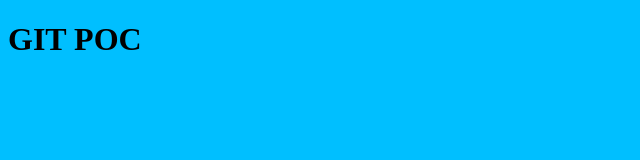
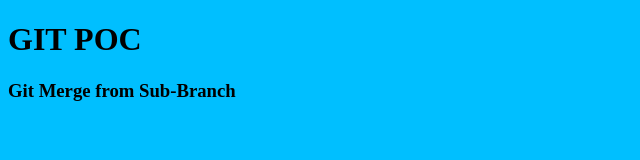
Before and after one commit to VineetArora10/Git-POC, a plain HTML site: page index.html in a window 1280 px wide. Shown: the whole page, without its empty margins (0-640 px from the left). Drawn offline with Linux system fonts and the light colour scheme.

Commit message:
Changes from Sub-Branch

```diff
--- a/index.html
+++ b/index.html
@@ -13,5 +13,6 @@
 </head>
 <body>
     <h1>GIT POC</h1>
+    <h3>Git Merge from Sub-Branch</h3>
 </body>
 </html>
```
